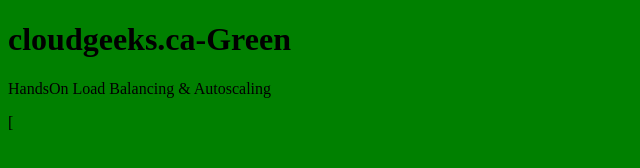
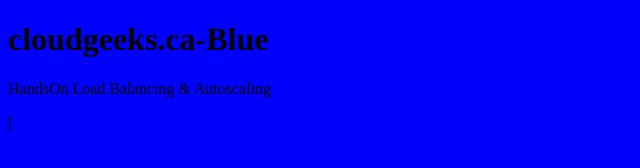
Before and after one commit to quickbooks2018/docker-compose-codedeploy, a plain HTML site: page index.html in a window 1280 px wide. Shown: the whole page, without its empty margins (0-640 px from the left). Drawn offline with Linux system fonts and the light colour scheme.

Commit message:
Update index.html

```diff
--- a/index.html
+++ b/index.html
@@ -1,8 +1,8 @@
 <!DOCTYPE html>
 <html>
-<body style="background-color:green;">
+<body style="background-color:blue;">
 
-<h1>cloudgeeks.ca-Green</h1>
+<h1>cloudgeeks.ca-Blue</h1>
 <p>HandsOn Load Balancing & Autoscaling</p>
 
 </body>
```
